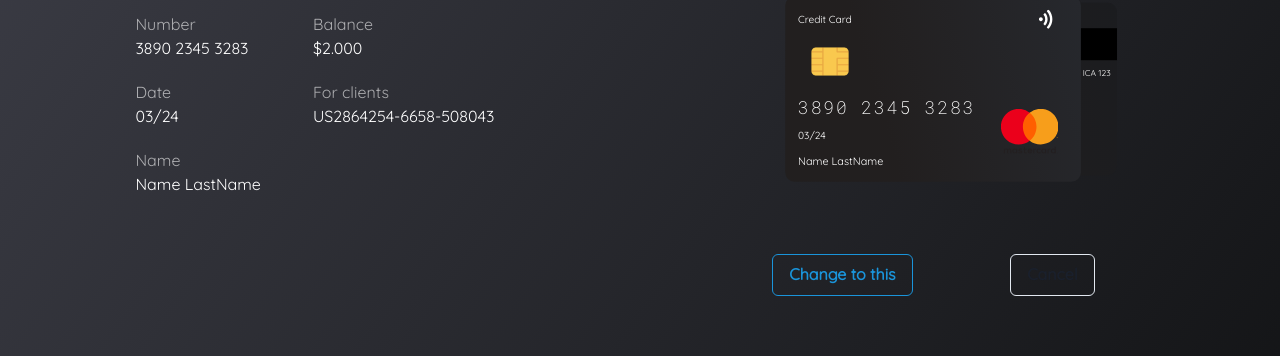
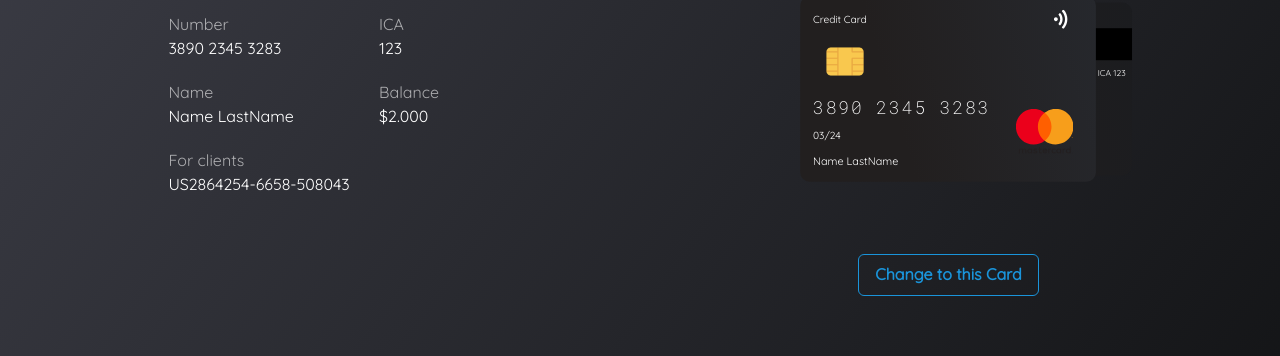
Before and after one commit to Matdweb/bank-dashboard-react, a React (Vite) app: page /ReCredit in a window 1280 px wide. Both pictures are taken after a click on the button "Use this one". Shown: the part 347-703 px from the top of the page. Built offline with nearby package versions, Linux system fonts and the light colour scheme; some icons are missing.

Commit message:
trying to fix some bugs from the CreditCardsComponents     --Mat_dweb

```diff
--- a/src/components/CreditCards/Drawer/BottomDrawer.jsx
+++ b/src/components/CreditCards/Drawer/BottomDrawer.jsx
@@ -17,11 +17,11 @@ export default function BottomDrawer({ data }) {
     const acountContent = [
     {label: "Account ", content: data.account},
     {label: "Number ", content: data.number},
+    {label: "Name ", content: data.name},
+    {label: "For clients ", content: data.client},
     {label: "Date ", content: data.date},
-    {label: "Name ", content: data.name},
     {label: "ICA ", content: data.ica},
     {label: "Balance ", content: data.balance},
-    {label: "For clients ", content: data.client}
   ]
     return (
       <>
@@ -57,10 +57,7 @@ export default function BottomDrawer({ data }) {
                 />
                 <div className={styles.containerButtons}>
                   <Button margin="10px" colorScheme='twitter' variant='outline'>
-                    Change to this
-                  </Button>
-                  <Button margin="10px" variant='outline' _hover=''>
-                    Cancel
+                    Change to this Card
                   </Button>
                 </div>
               </div>
--- a/src/components/CreditCards/Drawer/Drawer.module.css
+++ b/src/components/CreditCards/Drawer/Drawer.module.css
@@ -1,9 +1,10 @@
 .body{
-    min-width: 350px;
+    min-width: 100vw;
     display: flex;
     justify-content: space-around;
     align-items: flex-start;
     flex-flow: row wrap;
+    overflow-x: hidden;
 }
 
 .content{
@@ -36,16 +37,14 @@
     display: flex;
     justify-content: flex-start;
     align-items: center;
-    flex-flow: column wrap;
+    flex-flow: column nowrap;
 }
 
 .containerButtons{
-    min-width: 80px;
-    width: 420px;
+    width: 100%;
     display: flex;
-    justify-content: space-around;
+    justify-content: center;
     align-items: center;
-    flex-flow: row wrap;
 }
 
 /* Responsive Design */
@@ -53,4 +52,8 @@
     .containerButtons{
         margin-top: 50px;
     }
+    .body{
+        justify-content: center;
+        transform: translateX(-10px);
+    }
 }
```
